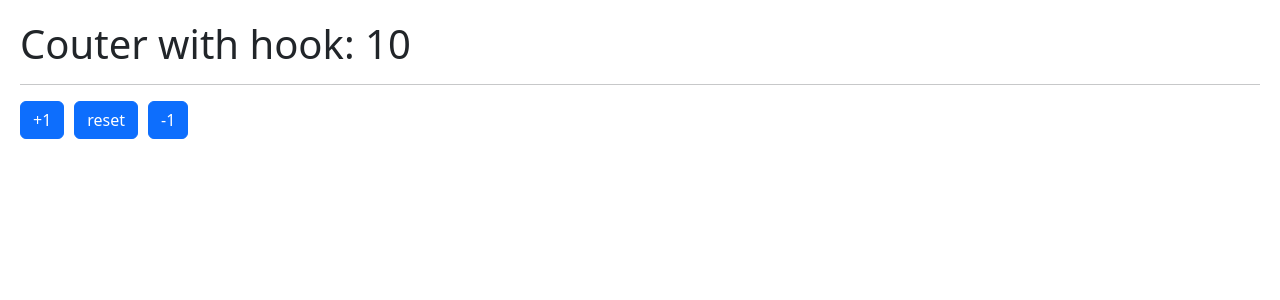
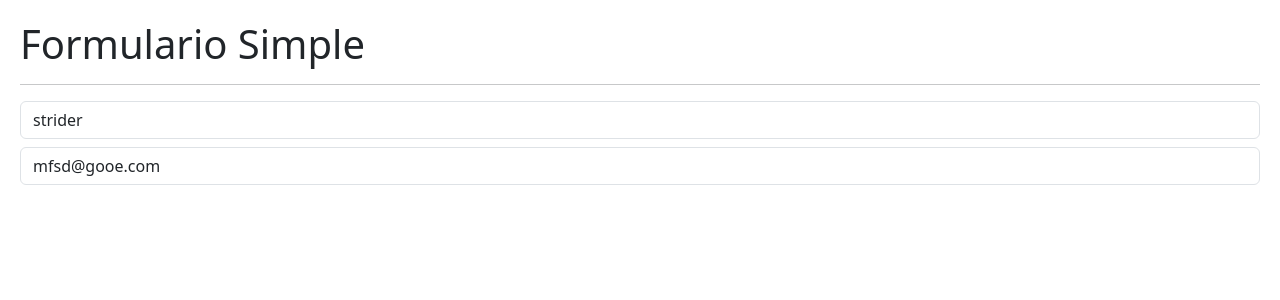
Before and after one commit to mnfrn10112/hooks-app, a React (Vite) app: page / in a window 1280 px wide. Shown: the top 300 px of the page. Built offline with nearby package versions, Linux system fonts and the light colour scheme.

Commit message:
first steps useEffect

```diff
--- /dev/null
+++ b/src/02-useEffect/Message.jsx
@@ -0,0 +1,17 @@
+import { useEffect } from "react";
+
+export const Message = () => {
+  useEffect(() => {
+    console.log('Message Mounted');
+
+    return () => {
+      console.log('Message Unmounted')
+    }
+  }, [])
+
+  return (
+    <>
+      <h3>Usuario ya existe.</h3>
+    </>
+  );
+};
--- /dev/null
+++ b/src/02-useEffect/SimpleForm.jsx
@@ -0,0 +1,64 @@
+import React, { useEffect, useState } from 'react';
+import { Message } from './Message';
+
+export const SimpleForm = () => {
+
+    const [formState, setFormState] = useState({
+        username: 'strider',
+        email: 'mfsd@gooe.com',
+    });
+
+    const { username, email } = formState;
+
+    const onInputChange = ({ target }) => {
+        const { name, value } = target;
+        setFormState({
+            ...formState,
+            [name]: value
+        });
+    };
+
+    useEffect(() => {
+        console.log('useEffect call First');
+    }, []);
+
+    useEffect(() => {
+        console.log('formState change');
+    }, [formState]);
+
+    useEffect(() => {
+        console.log('email change');
+    }, [email]);
+
+    useEffect(() => {
+
+
+        return () => {
+
+        };
+    }, []);
+
+
+
+    return (
+        <>
+            <h1>Formulario Simple</h1>
+            <hr />
+            <input type="text"
+                className='form-control'
+                placeholder='Username'
+                name='username'
+                value={username}
+                onChange={onInputChange}
+            />
+            <input type="email"
+                className='form-control mt-2'
+                placeholder='mail@sdt.com'
+                name='email'
+                value={email}
+                onChange={onInputChange}
+            />
+            { username == 'strider2' && <Message /> }
+        </>
+    );
+};
--- a/src/main.jsx
+++ b/src/main.jsx
@@ -1,12 +1,13 @@
 import React from 'react';
 import ReactDOM from 'react-dom/client';
 // import { CounterApp } from './01-useState/CounterApp';
-import { CounterWithCustomHook } from './01-useState/CounterWithCustomHook';
+// import { CounterWithCustomHook } from './01-useState/CounterWithCustomHook';
+import { SimpleForm } from './02-useEffect/SimpleForm';
 // import { HooksApp } from './HooksApp';
 import './index.css';
 
 ReactDOM.createRoot(document.getElementById('root')).render(
   // <React.StrictMode>
-  <CounterWithCustomHook />
+  <SimpleForm />
   //  </React.StrictMode>
 );
```
